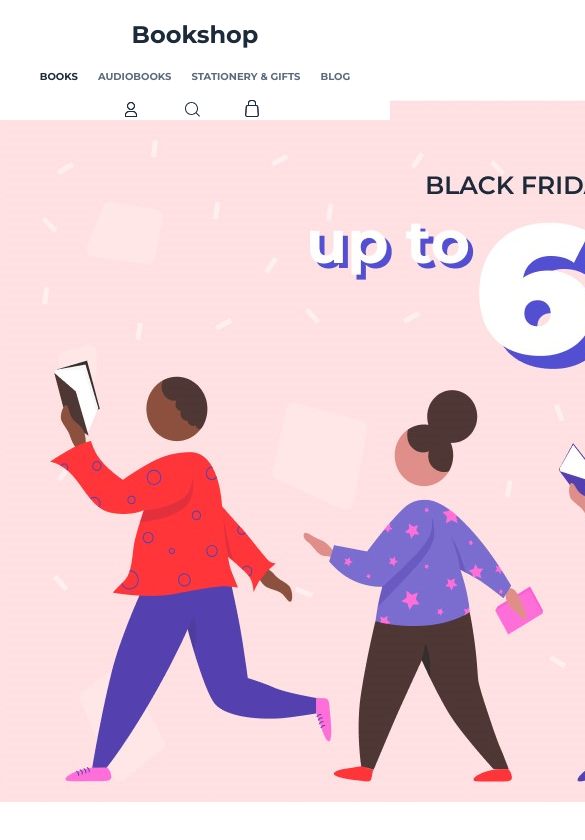
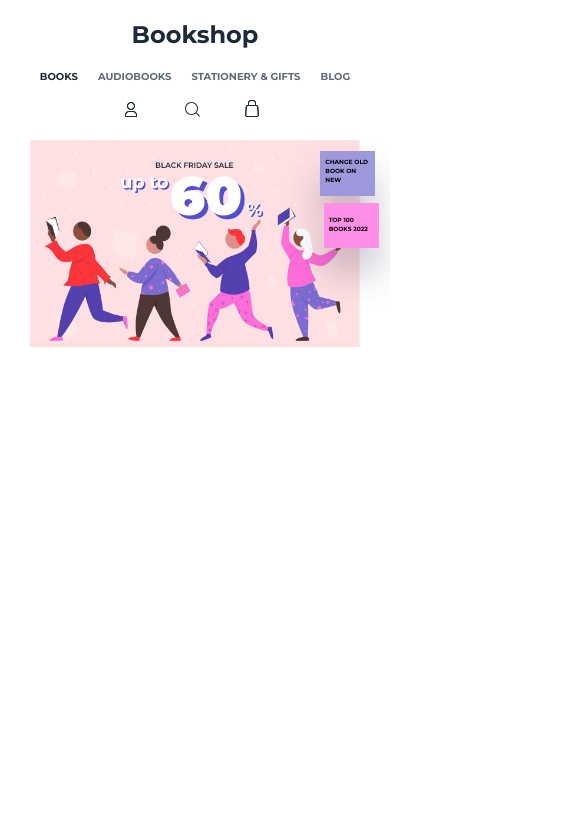
Before and after one commit to Secritor/book-store-react-googleApi, a React (Create React App) app: page / in a window 390 px wide. Shown: the top 840 px of the page, 585 px wide, since content can reach past the window. Built offline with nearby package versions, Linux system fonts and the light colour scheme.

Commit message:
добавил мобильную верстку в слайдер

```diff
--- a/src/components/slider/Slider.js
+++ b/src/components/slider/Slider.js
@@ -30,7 +30,6 @@ const Slider = () => {
           alt={`Slide ${currSlide + 1}`}
           className={style.slider_image}
         />
-      </div>
 
         <button
           className={style.slider_arrow_top}
@@ -38,7 +37,7 @@ const Slider = () => {
           aria-label="Previous slide"
         >
           <div className={style.slider_arrow_top_content}>
-          <p>Change old book on new</p>
+            <p className={style.botton_subtitle}>Change old book on new</p>
             <img src={sliderArrow} alt="slider arrow up" />
           </div>
         </button>
@@ -48,10 +47,11 @@ const Slider = () => {
           aria-label="Next slide"
         >
           <div className={style.slider_arrow_bottom_content}>
-          <p>Top 100 books 2022</p>
+            <p className={style.botton_subtitle}>Top 100 books 2022</p>
             <img src={sliderArrow} alt="slider arrow down" />
           </div>
         </button>
+      </div>
 
       <div className={style.slider_dots}>
         {slides.map((_, index) => (
--- a/src/components/slider/Slider.module.css
+++ b/src/components/slider/Slider.module.css
@@ -15,19 +15,22 @@ p {
 }
 
 .slider {
-  position: relative;
   padding-top: 100px;
+  margin: 0px 30px 0px 30px;
 }
 
 .slider_arrow_top {
   position: absolute;
-  left: 1217px;
-  top: 150px;
+  left: 95%;
+  top: 5%;
 
   display: block;
   content: '';
-  width: 149px;
-  height: 204px;
+
+  max-width: 149px;
+  max-height: 204px;
+  width: 100%;
+  height: 100%;
   background-color: #9e98dc;
   box-shadow: 0px 24px 36px 0px #35315447;
 }
@@ -41,8 +44,8 @@ p {
 .slider_arrow_bottom {
   position: absolute;
 
-  top: 410px;
-  left: 1303px;
+  top: 50%;
+  left: 97%;
 
   display: block;
   content: '';
@@ -67,8 +70,11 @@ p {
 }
 
 .slider_images {
-  width: 1120px;
-  height: 702px;
+  position: relative;
+  max-width: 1120px;
+  width: 100%;
+  max-height: 702px;
+  height: 100%;
   padding: 0;
   margin: 0 auto;
   border: none;
@@ -110,3 +116,193 @@ p {
   cursor: pointer;
   opacity: 1;
 }
+
+@media (max-width: 1300px) {
+  .slider_arrow_top {
+    left: 90%;
+    top: 5%;
+    max-width: 149px;
+    max-height: 204px;
+  }
+  .slider_arrow_bottom {
+    top: 50%;
+    left: 94%;
+    max-width: 137px;
+    max-height: 273px;
+  }
+}
+
+@media (max-width: 1100px) {
+  .slider_arrow_top {
+    left: 91%;
+    top: 5%;
+    max-width: 109px;
+    max-height: 184px;
+  }
+  .slider_arrow_bottom {
+    top: 50%;
+    left: 93%;
+    max-width: 98px;
+    max-height: 173px;
+  }
+
+  .slider_arrow_top_content {
+    width: 89px;
+    height: 66px;
+    padding: 0px 10px 0px 10px;
+  }
+
+  .botton_subtitle {
+    font-size: 12px;
+  }
+
+  .slider_arrow_bottom_content {
+    width: 69px;
+    height: 88px;
+    padding: 49px 27px 10px 11px;
+  }
+}
+
+@media (max-width: 815px) {
+  .slider_arrow_top {
+    left: 91%;
+    top: 5%;
+    max-width: 109px;
+    max-height: 124px;
+  }
+  .slider_arrow_bottom {
+    top: 50%;
+    left: 93%;
+    max-width: 98px;
+    max-height: 123px;
+  }
+
+  .slider_arrow_top_content {
+    width: 89px;
+    height: 66px;
+    padding: 30px 10px 0px 10px;
+  }
+
+  .slider_arrow_top_content > p {
+    font-size: 10px;
+  }
+
+  .slider_arrow_bottom_content {
+    width: 69px;
+    height: 88px;
+    padding: 49px 27px 10px 11px;
+  }
+  .botton_subtitle {
+    font-size: 10px;
+  }
+  .slider_arrow_bottom_content > img {
+    width: 40px;
+  }
+  .slider_arrow_top_content > img {
+    width: 40px;
+  }
+}
+
+@media (max-width: 675px) {
+  .slider {
+    padding-top: 140px;
+  }
+  .slider_arrow_top {
+    left: 88%;
+    top: 5%;
+    max-width: 80px;
+    max-height: 104px;
+  }
+  .slider_arrow_bottom {
+    top: 50%;
+    left: 89%;
+    max-width: 78px;
+    max-height: 103px;
+  }
+
+  .slider_arrow_top_content {
+    width: 69px;
+    height: 66px;
+    padding: 20px 5px 0px 5px;
+  }
+
+  .slider_arrow_top_content > p {
+    font-size: 8px;
+  }
+
+  .slider_arrow_bottom_content {
+    width: 59px;
+    height: 68px;
+    padding: 0px 5px 0px 5px;
+  }
+  .botton_subtitle {
+    font-size: 8px;
+  }
+  .slider_arrow_bottom_content > img {
+    width: 40px;
+  }
+  .slider_arrow_top_content > img {
+    width: 40px;
+  }
+}
+
+@media (max-width: 535px) {
+  .slider {
+    padding-top: 140px;
+  }
+  .slider_arrow_top {
+    left: 88%;
+    top: 5%;
+    max-width: 65px;
+    max-height: 45px;
+  }
+  .slider_arrow_bottom {
+    top: 30%;
+    left: 89%;
+    max-width: 65px;
+    max-height: 45px;
+  }
+
+  .slider_arrow_top_content {
+    max-width: 45px;
+    height: 30px;
+    padding: 0px;
+    margin: 9%;
+  }
+
+  .slider_arrow_bottom_content {
+    max-width: 45px;
+    height: 20px;
+    padding: 0px;
+    margin: 9%;
+  }
+  .slider_arrow_top_content > p {
+    font-size: 6px;
+    line-height: 1.5;
+  }
+  .botton_subtitle {
+    font-size: 6px;
+    line-height: 1.5;
+  }
+  .slider_arrow_bottom_content > img {
+    display: none;
+  }
+  .slider_arrow_top_content > img {
+    display: none;
+  }
+}
+
+@media (max-width: 535px) {
+  .slider_arrow_top {
+    left: 88%;
+    top: 5%;
+    max-width: 55px;
+    max-height: 45px;
+  }
+  .slider_arrow_bottom {
+    top: 30%;
+    left: 89%;
+    max-width: 55px;
+    max-height: 45px;
+  }
+}
```
Lines whose indentation alone changed are shown as unchanged.
